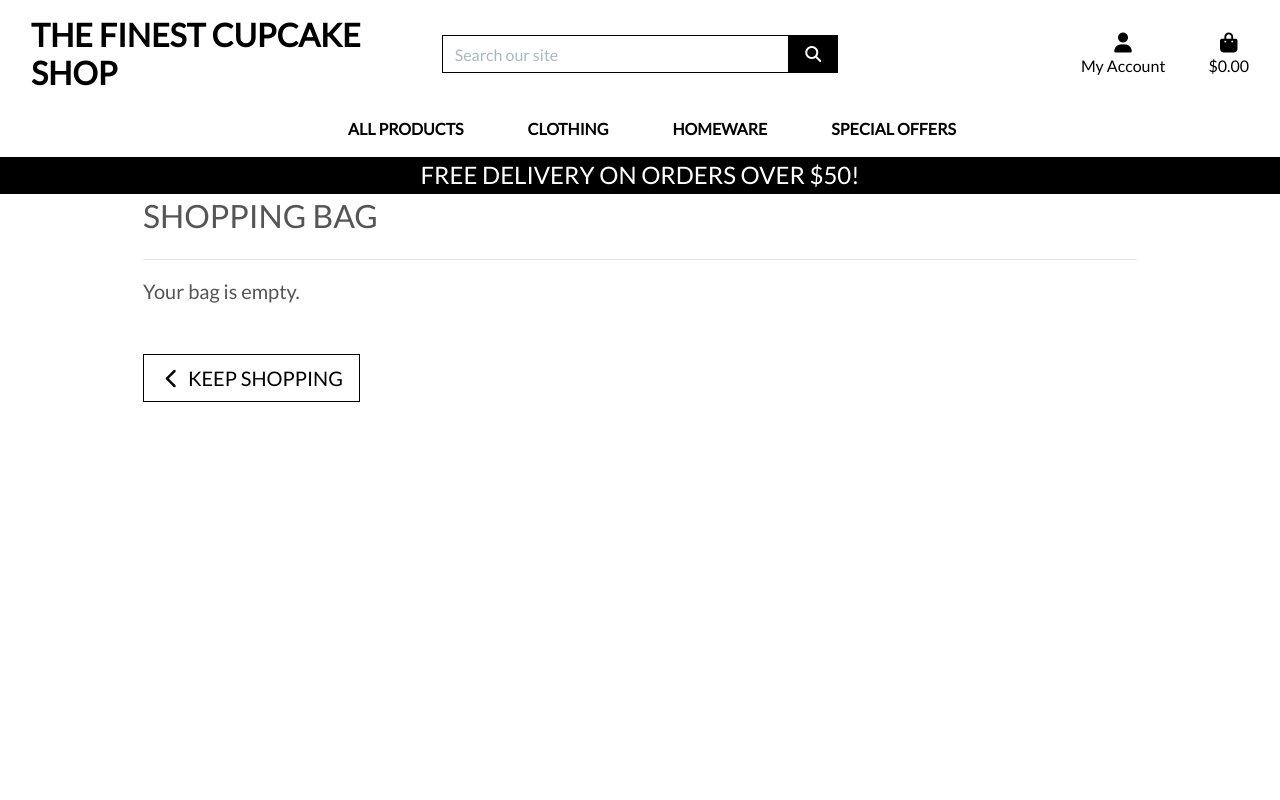
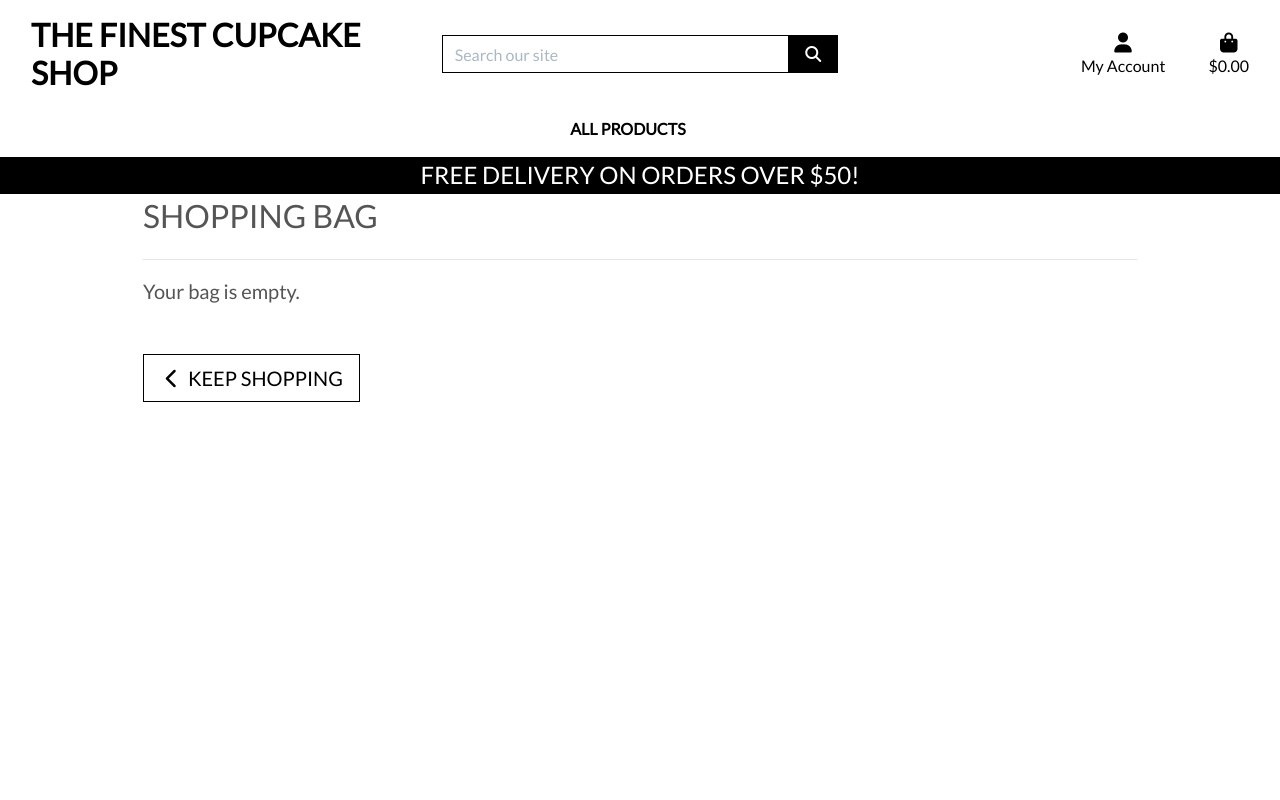
Before and after one commit to Ikayherce/finest-cupcake-shop, a Django app: page /bag/ in a window 1280 px wide. Run offline with Django 3.2, Linux system fonts and the light colour scheme; some libraries are stand-ins or nearby versions.

Commit message:
comment out navbar code

```diff
--- a/templates/includes/main-nav.html
+++ b/templates/includes/main-nav.html
@@ -12,30 +12,21 @@
             </div>
         </li>
 
-        <li class="nav-item dropdown">
+        <!--<li class="nav-item dropdown">
             <a class="logo-font font-weight-bold nav-link text-black mr-5" href="#" id="clothing-link" data-toggle="dropdown" aria-haspopup="true" aria-expanded="false">
                 Clothing
             </a>
-            <div class="dropdown-menu border-0" aria-labelledby="clothing-link">
+           <div class="dropdown-menu border-0" aria-labelledby="clothing-link">
                 <a href="{% url 'products' %}?category=activewear,essentials" class="dropdown-item">Activewear &amp; Essentials</a>
                 <a href="{% url 'products' %}?category=jeans" class="dropdown-item">Jeans</a>
                 <a href="{% url 'products' %}?category=shirts" class="dropdown-item">Shirts</a>
                 <a href="{% url 'products' %}?category=activewear,essentials,jeans,shirts" class="dropdown-item">All Clothing</a>
             </div>
-        </li>
+        </li>-->
 
-        <li class="nav-item dropdown">
-            <a class="logo-font font-weight-bold nav-link text-black mr-5" href="#" id="homeware-link" data-toggle="dropdown" aria-haspopup="true" aria-expanded="false">
-                Homeware
-            </a>
-            <div class="dropdown-menu border-0" aria-labelledby="homeware-link">
-                <a href="{% url 'products' %}?category=bed_bath" class="dropdown-item">Bed &amp; Bath</a>
-                <a href="{% url 'products' %}?category=kitchen_dining" class="dropdown-item">Kitchen &amp; Dining</a>
-                <a href="{% url 'products' %}?category=bed_bath,kitchen_dining" class="dropdown-item">All Homeware</a>
-            </div>
-        </li>
 
-        <li class="nav-item dropdown">
+
+       <!-- <li class="nav-item dropdown">
             <a class="logo-font font-weight-bold nav-link text-black" href="#" id="specials-link" data-toggle="dropdown" aria-haspopup="true" aria-expanded="false">
                 Special Offers
             </a>
@@ -45,6 +36,6 @@
                 <a href="{% url 'products' %}?category=clearance" class="dropdown-item">Clearance</a>
                 <a href="{% url 'products' %}?category=new_arrivals,deals,clearance" class="dropdown-item">All Specials</a>
             </div>
-        </li>
+        </li>-->
     </ul>
 </div>
```
